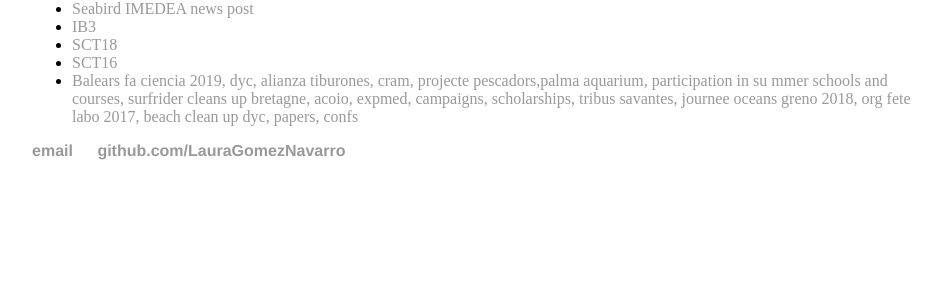
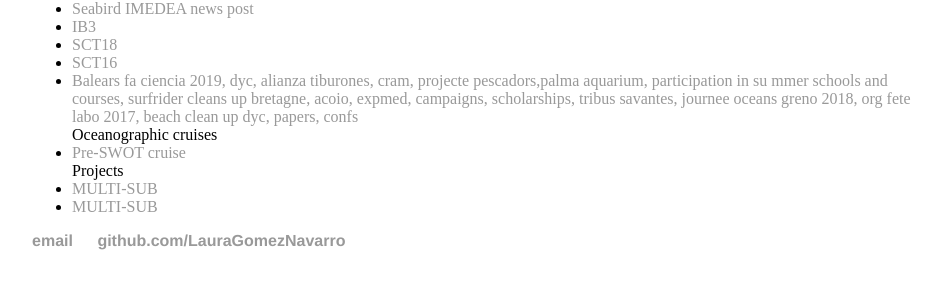
Before and after one commit to LauraGomezNavarro/LauraGomezNavarro.github.io, a Jekyll site: the page built from outreach/index.html, in a window 1280 px wide, cut to the strip 452-741 px from the top of the page. Shown: the whole strip, without its empty margins (160-1101 px from the left). Built offline with Jekyll 4.4.1, drawn with Linux system fonts in a browser that asks for light colours.

Commit message:
Update index.html

```diff
--- a/outreach/index.html
+++ b/outreach/index.html
@@ -20,4 +20,9 @@ alt="IMAGE ALT TEXT HERE" width="240" height="180" border="10" /></a>
           <li><a href="http://imedea.uib-csic.es/communication_details.php?id=1368&tp=n#.XJrVmHvTVxB">SCT16</a></li>
           <li><a href="http://meom-group.github.io/">Balears fa ciencia 2019, dyc, alianza tiburones, cram, projecte pescadors,palma aquarium, participation in su mmer schools and courses, surfrider cleans up bretagne, acoio, expmed, campaigns, scholarships, tribus savantes, journee oceans greno 2018, org fete labo 2017, beach clean up dyc,  papers, confs</a></li>
 
-	</ul>
+Oceanographic cruises
+	  <li><a href="http://imedea.uib-csic.es/communication_details.php?id=1580&tp=n#.Xlekr0N7mCs">Pre-SWOT cruise</a></li>
+Projects
+	  <li><a href="https://sealevel.jpl.nasa.gov/science/ostscienceteam/scientistlinks/scientificinvestigations2017/pascual/">MULTI-SUB</a></li>
+          <li><a href="https://swot.odyseallc.net/project-pascual.htm">MULTI-SUB</a></li>
+</ul>
```
